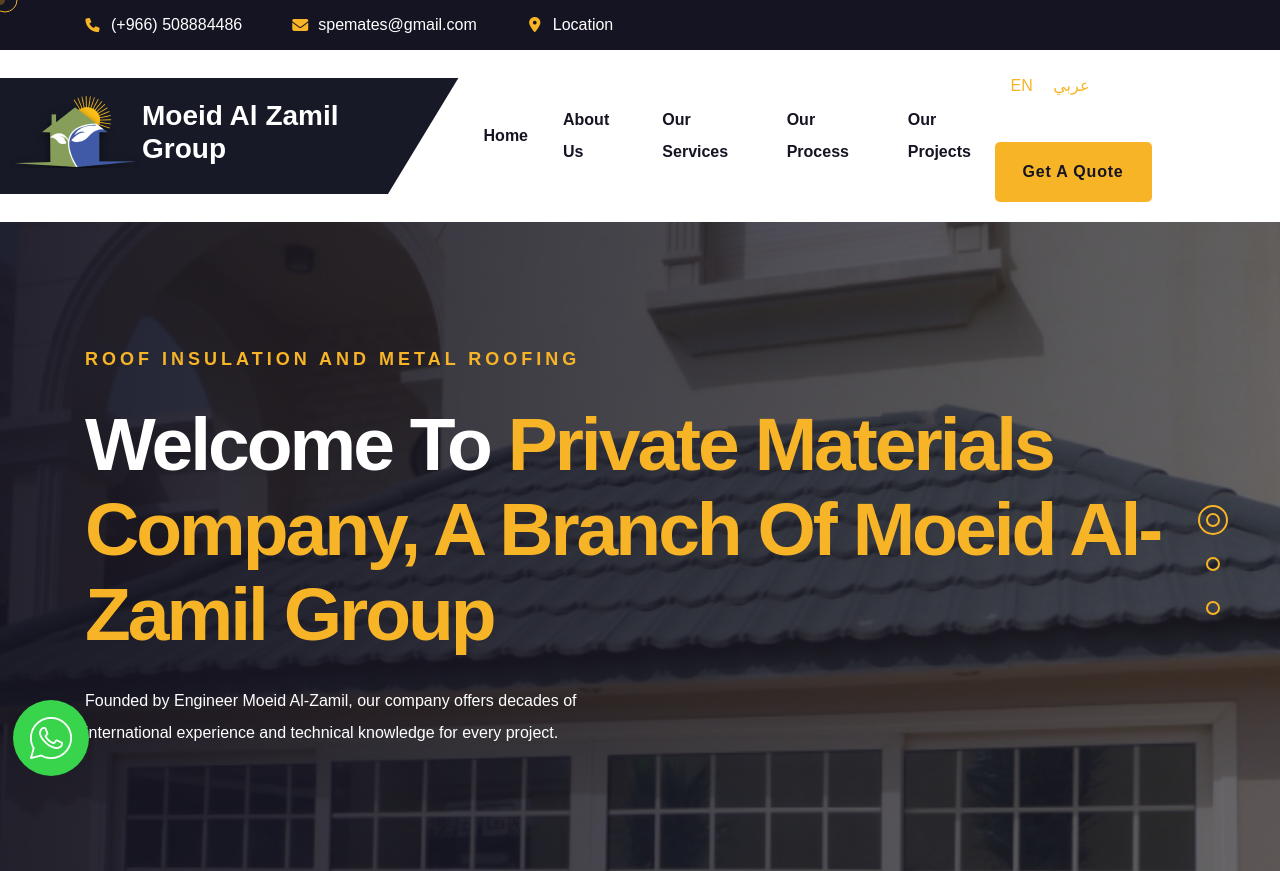
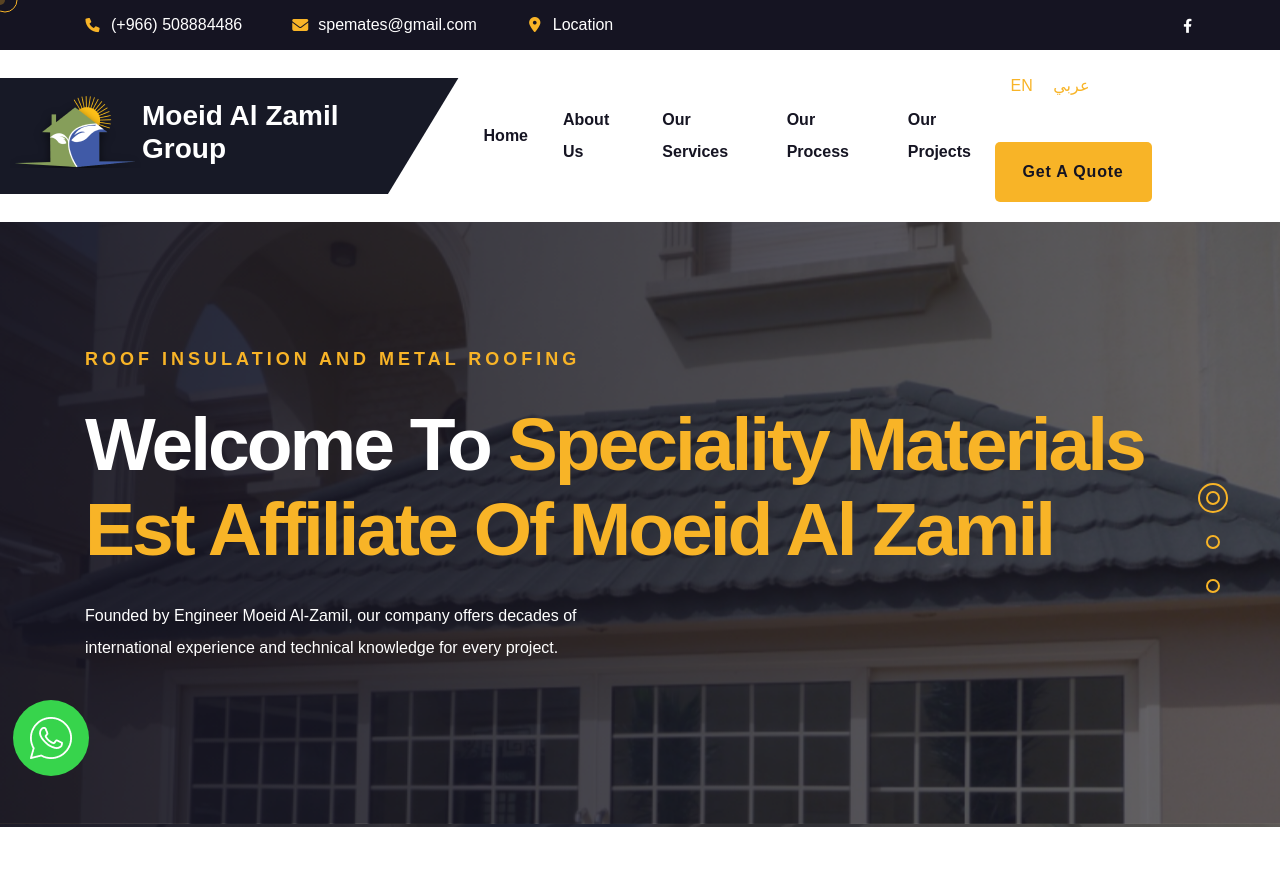
Before and after one commit to Codie123/zamil, a plain HTML site: page index.html in a window 1280 px wide. Shown: the top 871 px of the page. Drawn offline with Linux system fonts and the light colour scheme; files whose address does not match are found by name.

Commit message:
updated By Codie123

```diff
--- a/index.html
+++ b/index.html
@@ -132,6 +132,15 @@
                   </div>
                 </li>
               </ul>
+              <div class="main-menu-three__top-right">
+                <div class="main-menu-three__social">
+                  <a
+                    href="https://www.facebook.com/profile.php?id=100054591752996&mibextid=ZbWKwL"
+                    target="_blank"
+                    ><i class="icon-facebook"></i
+                  ></a>
+                </div>
+              </div>
             </div>
           </div>
         </div>
@@ -1243,12 +1252,16 @@
                         </a>
                       </li>
                     </ul>
-                    <!-- <div class="footer-widget__social">
-                      <a href="#"><span class="icon-facebook"></span></a>
-                      <a href="#"><span class="icon-twitter"></span></a>
+                    <div class="footer-widget__social">
+                      <a
+                        href="https://www.facebook.com/profile.php?id=100054591752996&mibextid=ZbWKwL"
+                        target="_blank"
+                        ><span class="icon-facebook"></span
+                      ></a>
+                      <!-- <a href="#"><span class="icon-twitter"></span></a>
                       <a href="#"><span class="icon-linkin"></span></a>
-                      <a href="#"><span class="icon-pinterest"></span></a>
-                    </div> -->
+                      <a href="#"><span class="icon-pinterest"></span></a> -->
+                    </div>
                   </div>
                 </div>
 
--- a/lng/en.json
+++ b/lng/en.json
@@ -11,7 +11,7 @@
   "readmore": "Read More",
 
   "herosub": "Roof Insulation and Metal Roofing",
-  "herotitle": "Welcome to <span>Private Materials Company, a branch of Moeid Al-Zamil Group</span>",
+  "herotitle": "Welcome to <span>Speciality Materials Est Affiliate Of Moeid Al Zamil </span>",
   "herotext": "Founded by Engineer Moeid Al-Zamil, our company offers decades of <br> international experience and technical knowledge for every project.",
 
   "herosub2": "Thermal and Waterproof Insulation",
```
